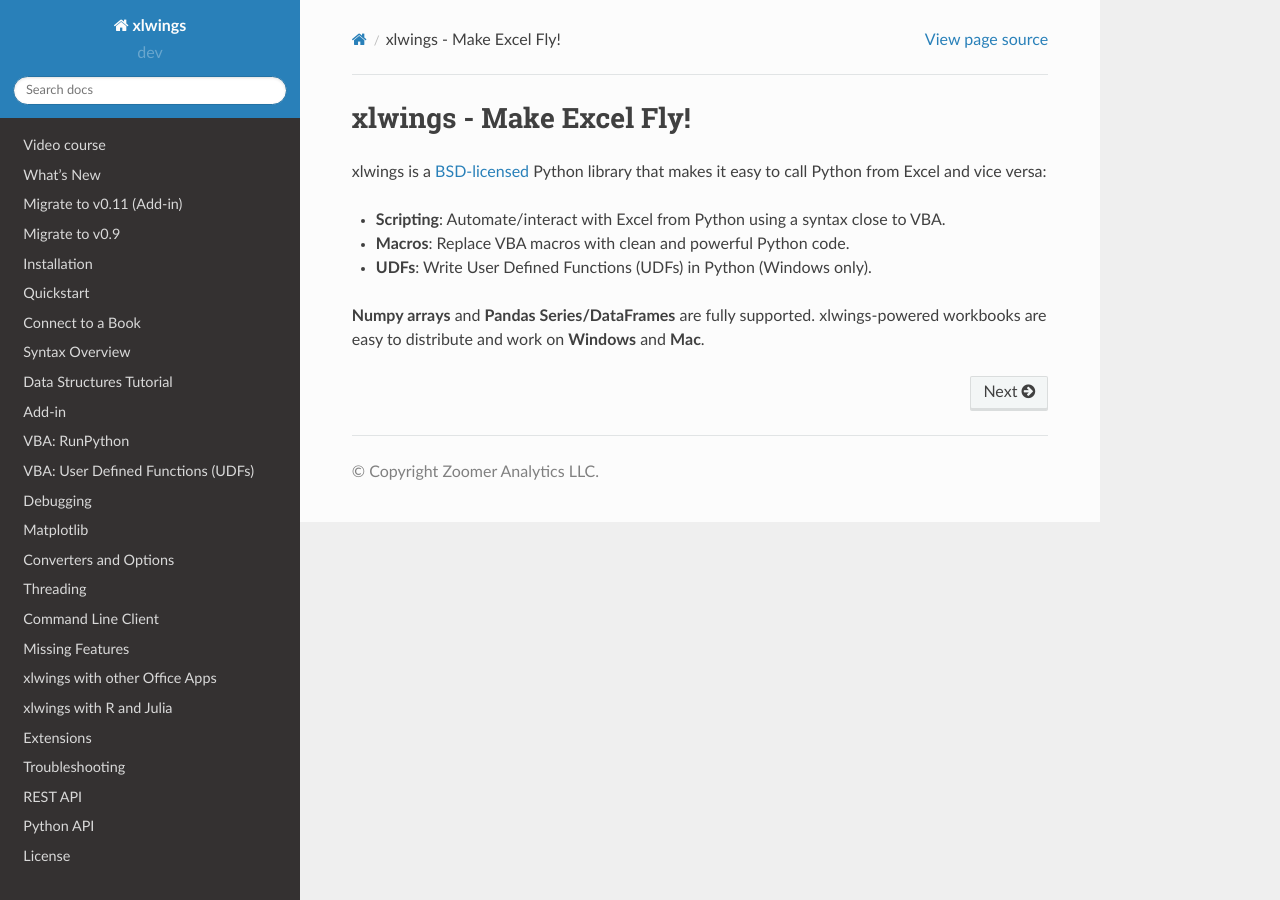
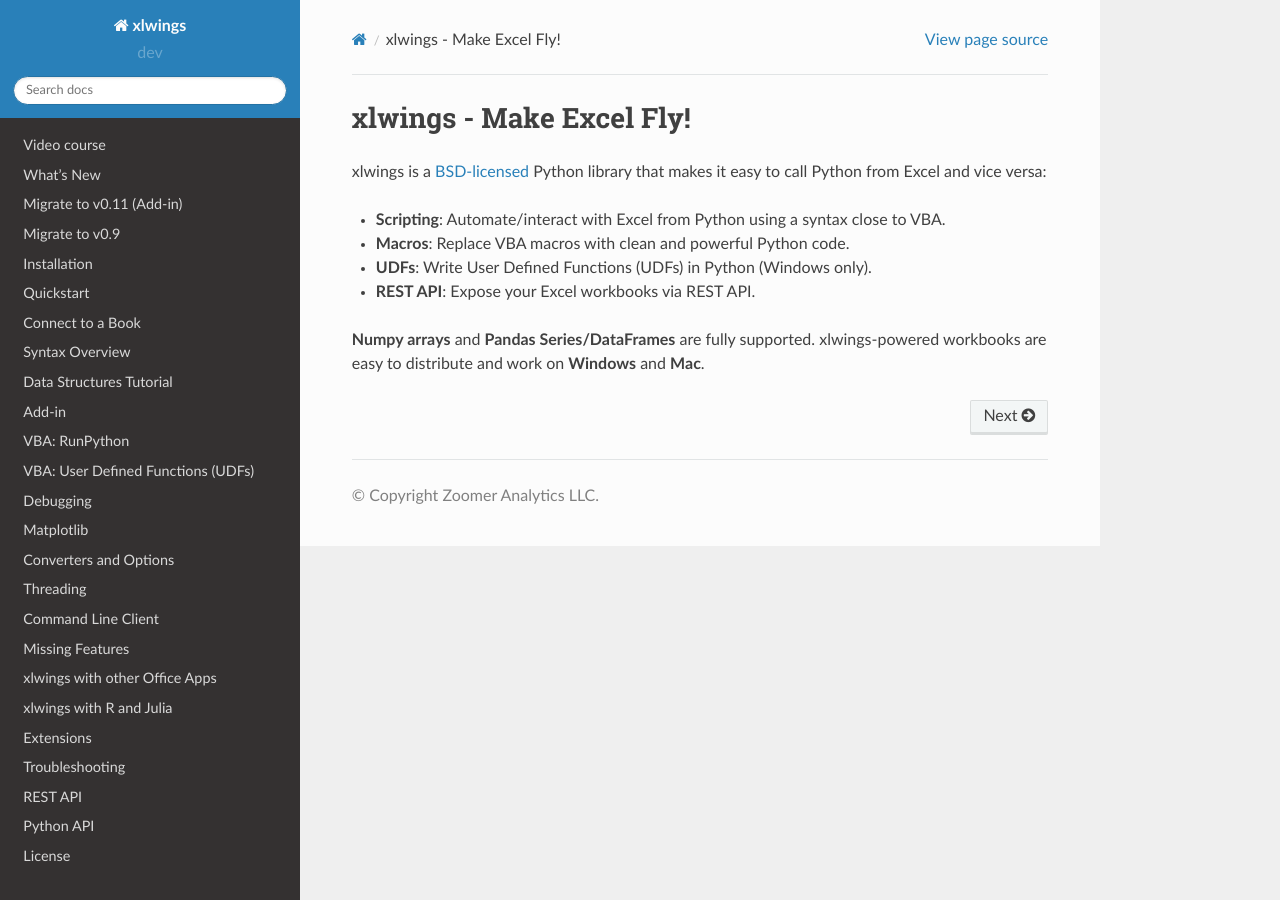
Before and after one commit to xlwings/xlwings, a Sphinx documentation site: the page built from docs/index.rst, in a window 1280 px wide. Built offline with Sphinx 7.4.7 and the Read the Docs theme 2.0.0, drawn with Linux system fonts in a browser that asks for light colours.

Commit message:
mention REST API on docs index

```diff
--- a/docs/index.rst
+++ b/docs/index.rst
@@ -7,6 +7,7 @@
 * **Scripting**: Automate/interact with Excel from Python using a syntax close to VBA.
 * **Macros**: Replace VBA macros with clean and powerful Python code.
 * **UDFs**: Write User Defined Functions (UDFs) in Python (Windows only).
+* **REST API**: Expose your Excel workbooks via REST API.
 
 **Numpy arrays** and **Pandas Series/DataFrames** are fully supported. xlwings-powered workbooks are easy to distribute and work
 on **Windows** and **Mac**.
```
